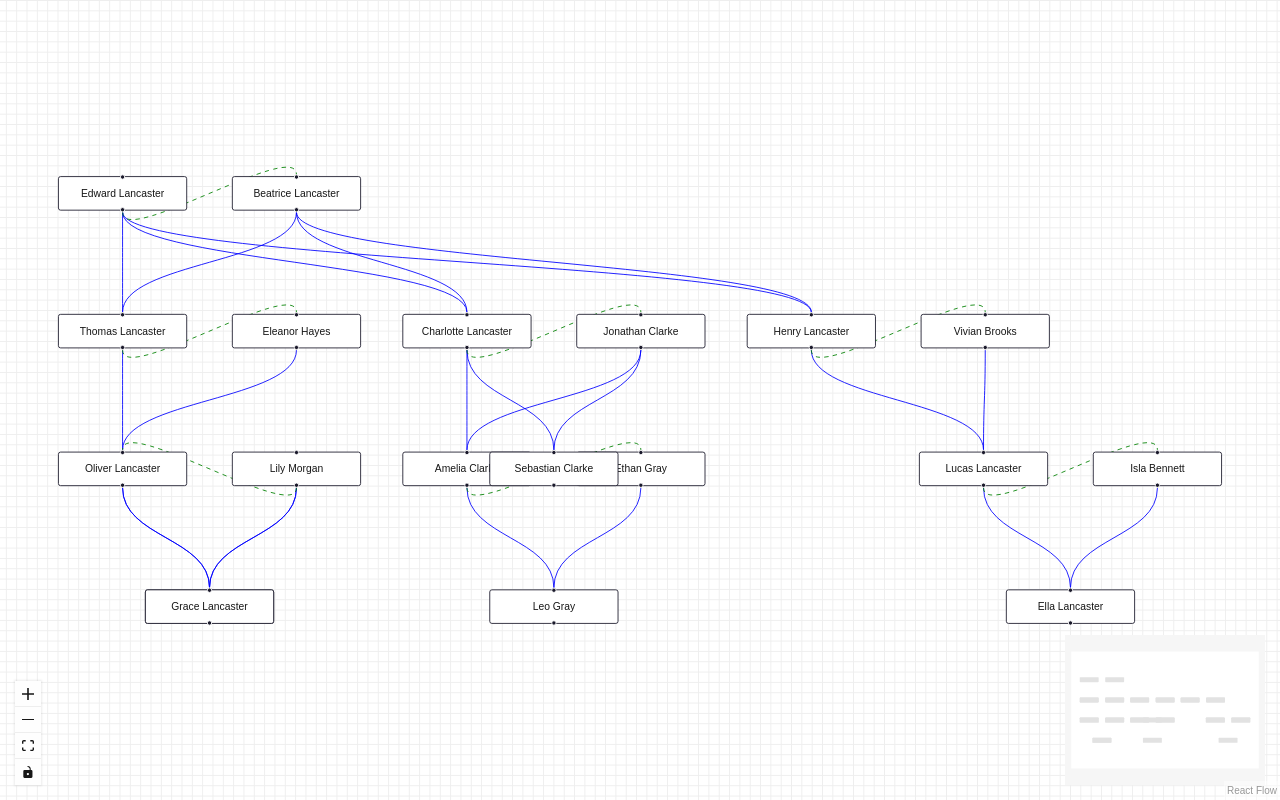
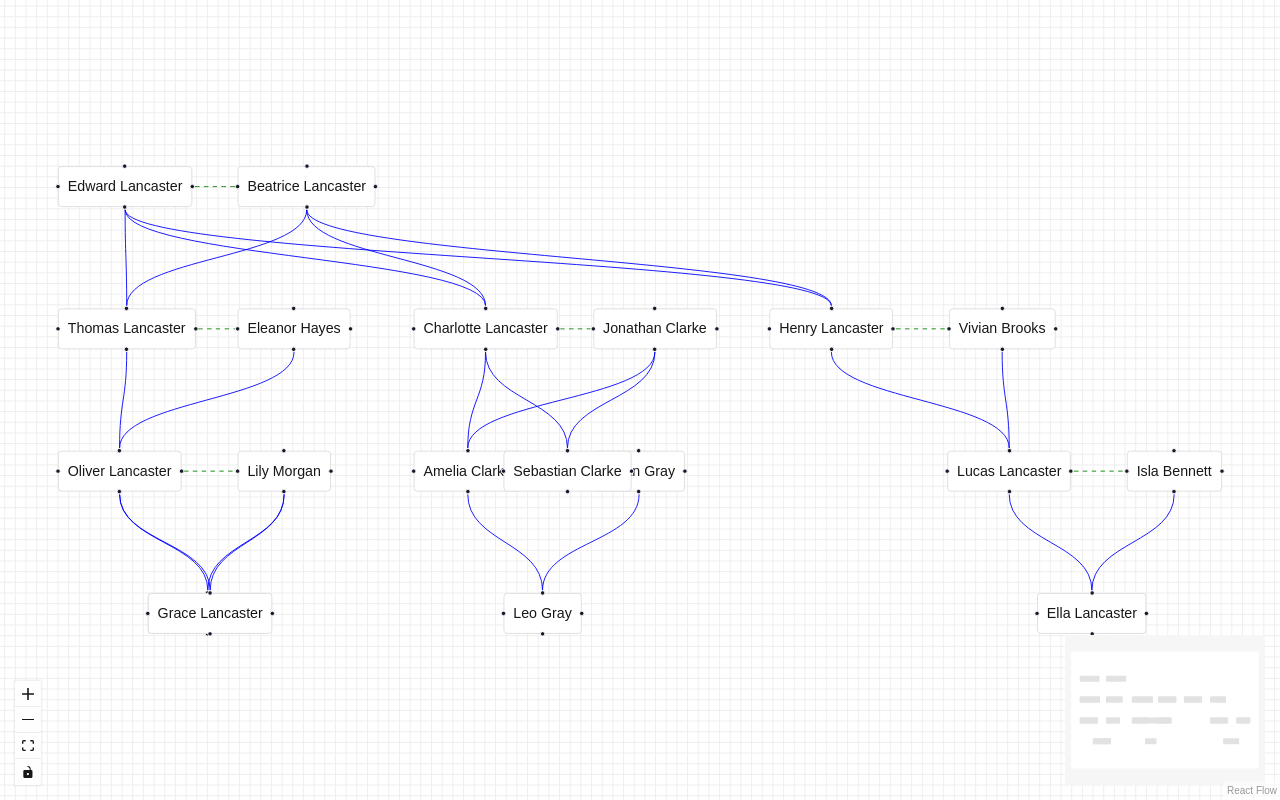
Before and after one commit to ascaryaaa/familyTree-frontend, a Next.js app: page / in a window 1280 px wide. Built offline with nearby package versions, Linux system fonts and the light colour scheme.

Commit message:
feat: multiple (4) handle node, vertical for child-parent and horizontal for partner)

```diff
--- a/src/app/page.tsx
+++ b/src/app/page.tsx
@@ -14,6 +14,7 @@ import {
   type Node,
   type Edge,
   type Connection,
+  Handle,
 } from '@xyflow/react';
 import '@xyflow/react/dist/style.css';
 
@@ -26,8 +27,8 @@ const familyData = [
   { id: '6', name: 'Jonathan Clarke', gender: 'male', dob: '1966-02-18', father: null, mother: null, partner: ['5'] },
   { id: '7', name: 'Henry Lancaster', gender: 'male', dob: '1971-04-14', father: '1', mother: '2', partner: ['8'] },
   { id: '8', name: 'Vivian Brooks', gender: 'female', dob: '1973-07-09', father: null, mother: null, partner: ['7'] },
-  { id: '9', name: 'Oliver Lancaster', gender: 'male', dob: '1990-01-20', father: '3', mother: '4', partner: ['10'] },
-  { id: '10', name: 'Lily Morgan', gender: 'female', dob: '1992-06-10', father: null, mother: null, partner: ['9'] },
+  { id: '9', name: 'Lily Morgan', gender: 'female', dob: '1992-06-10', father: null, mother: null, partner: ['10'] },
+  { id: '10', name: 'Oliver Lancaster', gender: 'male', dob: '1990-01-20', father: '3', mother: '4', partner: ['9'] },
   { id: '11', name: 'Amelia Clarke', gender: 'female', dob: '1993-03-15', father: '6', mother: '5', partner: ['12'] },
   { id: '12', name: 'Ethan Gray', gender: 'male', dob: '1991-09-02', father: null, mother: null, partner: ['11'] },
   { id: '13', name: 'Sebastian Clarke', gender: 'male', dob: '1996-11-28', father: '6', mother: '5', partner: [] },
@@ -38,6 +39,19 @@ const familyData = [
   { id: '18', name: 'Leo Gray', gender: 'male', dob: '2021-12-11', father: '12', mother: '11', partner: [] },
   { id: '19', name: 'Ella Lancaster', gender: 'female', dob: '2023-03-18', father: '14', mother: '15', partner: [] },
 ];
+
+// Custom node component with 4 handles
+const PersonNode = ({ id, data }: { id: string; data: { label: string } }) => {
+  return (
+    <div style={{ padding: '10px', border: '1px solid #ddd', borderRadius: '4px', background: 'white' }}>
+      <Handle type="target" position={Position.Top} id={`${id}-top`} />
+      <Handle type="source" position={Position.Bottom} id={`${id}-bottom`} />
+      <Handle type="target" position={Position.Left} id={`${id}-left`} />
+      <Handle type="source" position={Position.Right} id={`${id}-right`} />
+      <div>{data.label}</div>
+    </div>
+  );
+};
 
 // Setup generations
 const personMap = new Map(familyData.map((p) => [p.id, p]));
@@ -89,15 +103,13 @@ generations.forEach((ids, level) => {
         id: p.id,
         data: { label: `${p.name}` },
         position: { x, y: baseY },
-        sourcePosition: Position.Bottom,
-        targetPosition: Position.Top,
+        type: 'person',
       });
       nodes.push({
         id: partnerId,
         data: { label: `${personMap.get(partnerId)!.name}` },
         position: { x: x + nodeWidth + 30, y: baseY },
-        sourcePosition: Position.Bottom,
-        targetPosition: Position.Top,
+        type: 'person',
       });
       used.add(p.id);
       used.add(partnerId);
@@ -109,8 +121,7 @@ generations.forEach((ids, level) => {
         id: p.id,
         data: { label: `${p.name}` },
         position: { x, y: baseY },
-        sourcePosition: Position.Bottom,
-        targetPosition: Position.Top,
+        type: 'person',
       });
       used.add(p.id);
       x += spacingX;
@@ -134,13 +145,15 @@ familyData.forEach((p) => {
 
 const edges: Edge[] = [];
 
-// Parent-child edges (let default handle positions work)
+// Parent-child edges (using top and bottom handles)
 familyData.forEach((p) => {
   if (p.father) {
     edges.push({
       id: `e${p.father}-${p.id}`,
       source: p.father,
+      sourceHandle: `${p.father}-bottom`,
       target: p.id,
+      targetHandle: `${p.id}-top`,
       style: { stroke: 'blue' },
     });
   }
@@ -148,25 +161,33 @@ familyData.forEach((p) => {
     edges.push({
       id: `e${p.mother}-${p.id}`,
       source: p.mother,
+      sourceHandle: `${p.mother}-bottom`,
       target: p.id,
+      targetHandle: `${p.id}-top`,
       style: { stroke: 'blue' },
     });
   }
 });
 
-// Partner edges (green dashed line from top to top)
+// Partner edges (using left and right handles)
 coupleMap.forEach((key) => {
   const [id1, id2] = key.split('-');
   edges.push({
     id: `epartner-${id1}-${id2}`,
     source: id1,
+    sourceHandle: `${id1}-right`,
     target: id2,
+    targetHandle: `${id2}-left`,
     style: {
       stroke: 'green',
       strokeDasharray: '5,5',
     },
   });
 });
+
+const nodeTypes = {
+  person: PersonNode,
+};
 
 export default function App() {
   const [nodeState, , onNodesChange] = useNodesState(nodes);
@@ -187,6 +208,7 @@ export default function App() {
       <ReactFlow
         nodes={nodeState}
         edges={edgeState}
+        nodeTypes={nodeTypes}
         onNodesChange={onNodesChange}
         onEdgesChange={onEdgesChange}
         onConnect={onConnect}
```
